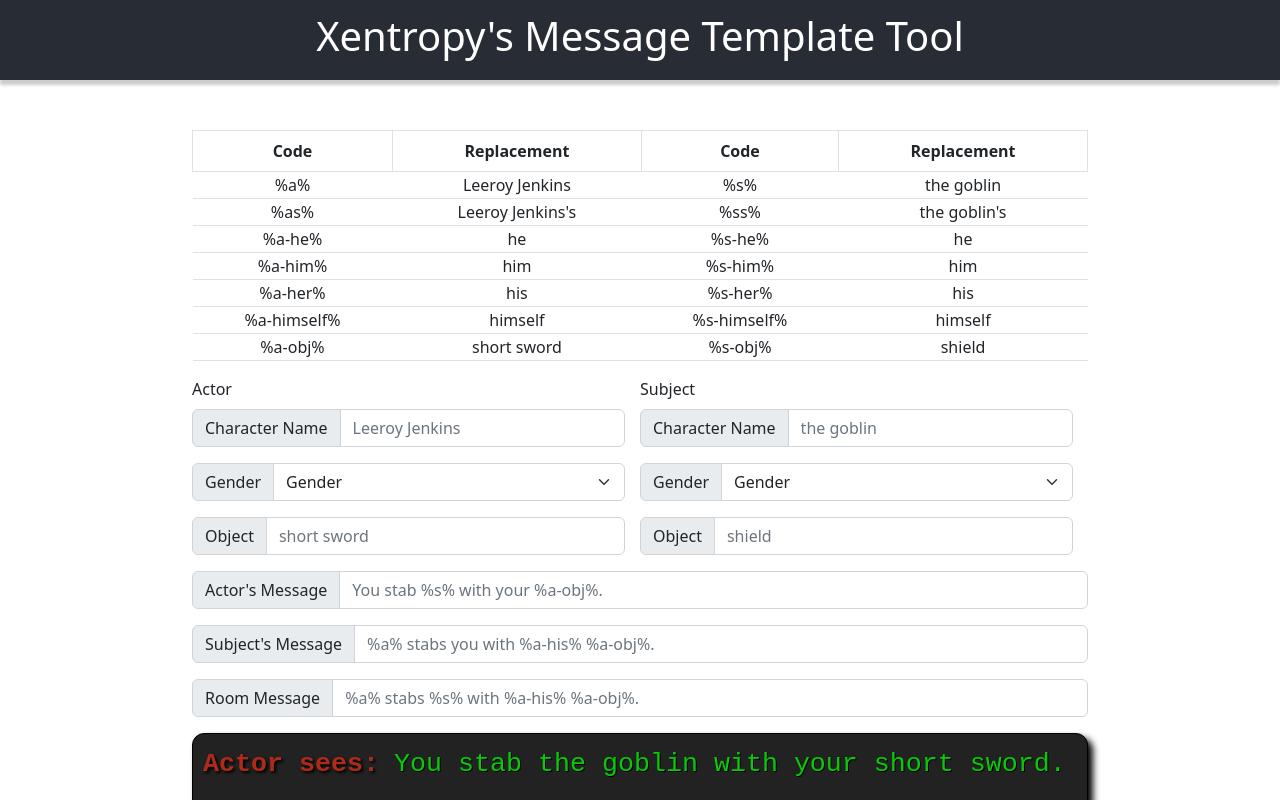
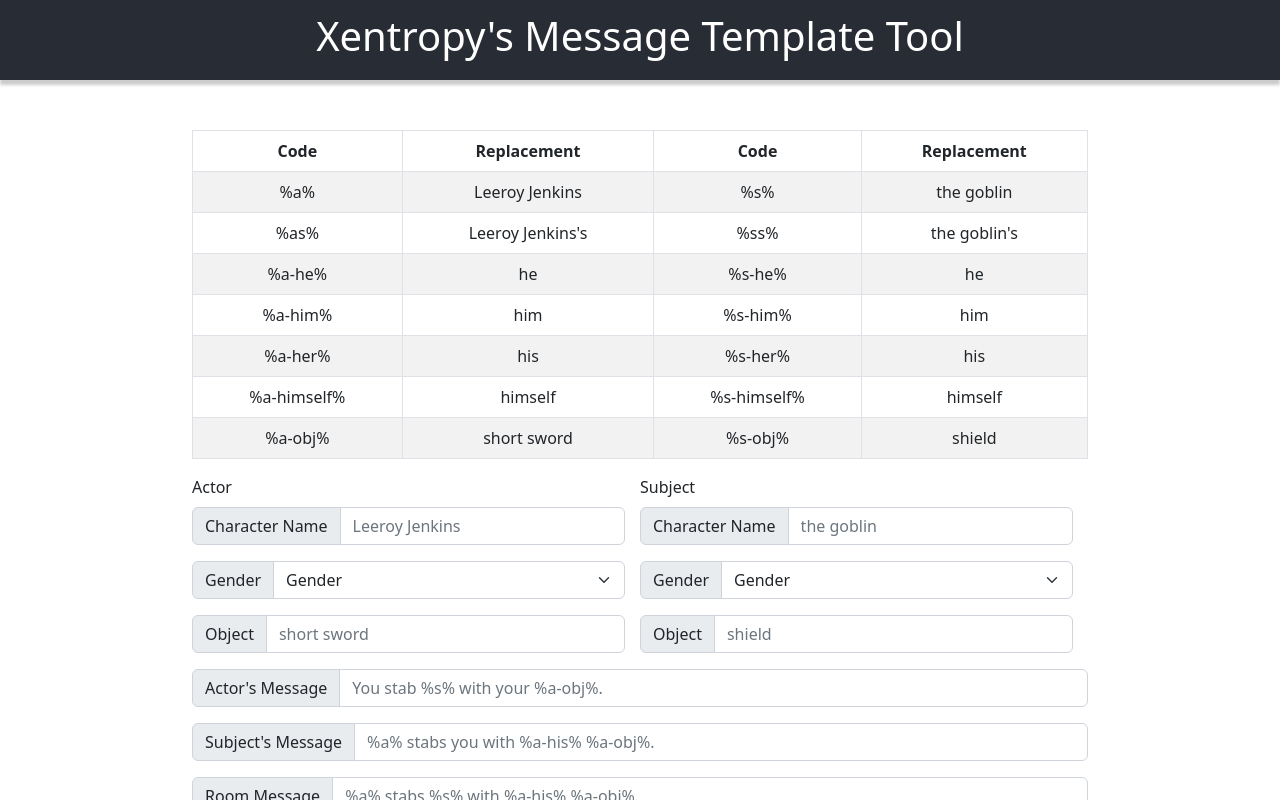
Before and after one commit to xentropy-git/tbg-message-template-tool, a React (Create React App) app: page / in a window 1280 px wide. Shown: the top 800 px of the page. Built offline with nearby package versions, Linux system fonts and the light colour scheme.

Commit message:
wrapping table rows in required tbody element

```diff
--- a/src/TemplateTable.jsx
+++ b/src/TemplateTable.jsx
@@ -21,6 +21,7 @@ const TemplateTable = ({ actorState, subjectState }) => {
           <th>Replacement</th>
         </tr>
       </thead>
+      <tbody>
         <tr>
           <td>%a%</td>
           <td>{actorState.name}</td>
@@ -63,6 +64,7 @@ const TemplateTable = ({ actorState, subjectState }) => {
           <td>%s-obj%</td>
           <td>{subjectState.object}</td>
         </tr>
+      </tbody>
     </Table>
   );
 };
```
Lines whose indentation alone changed are shown as unchanged.
